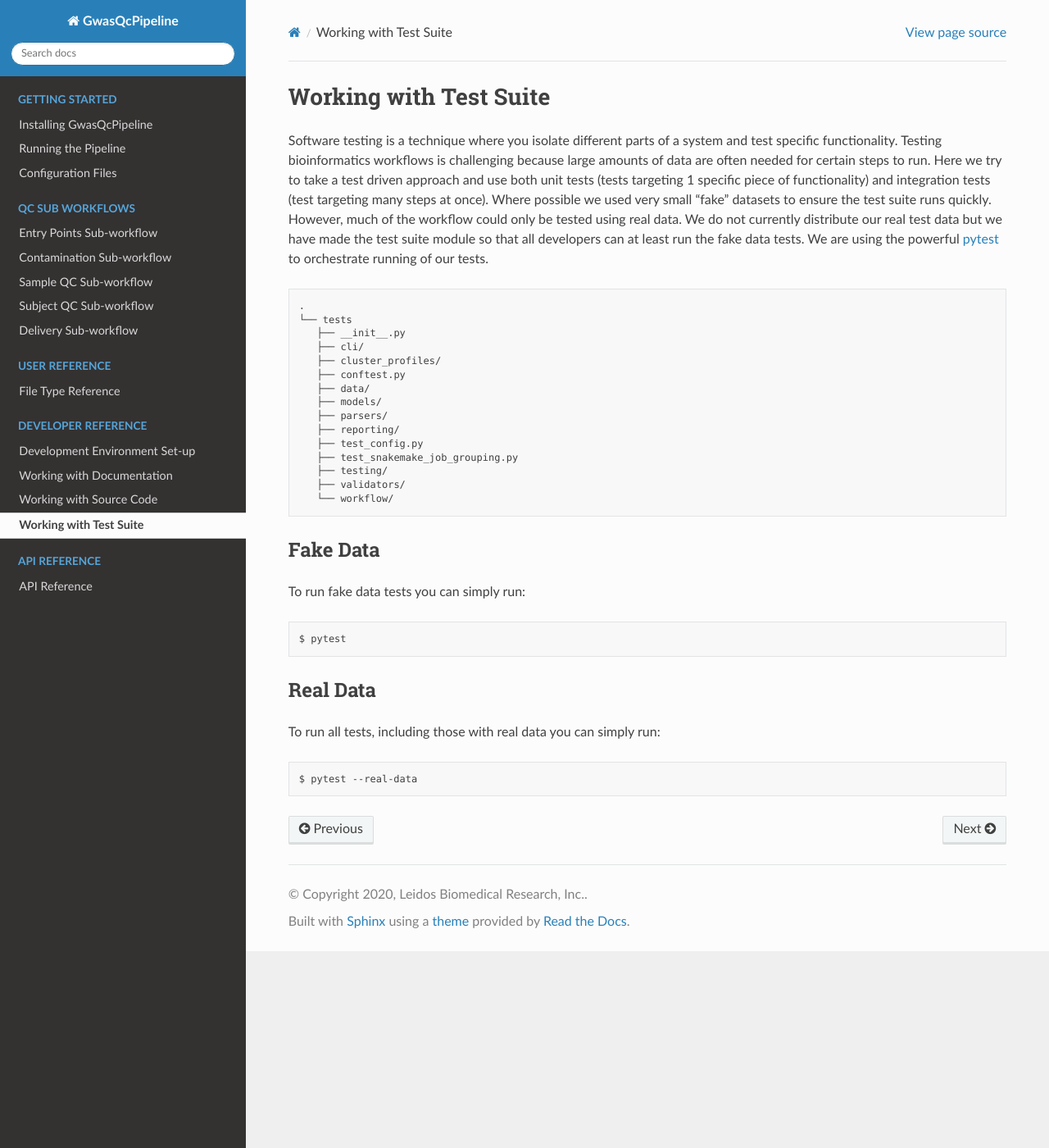
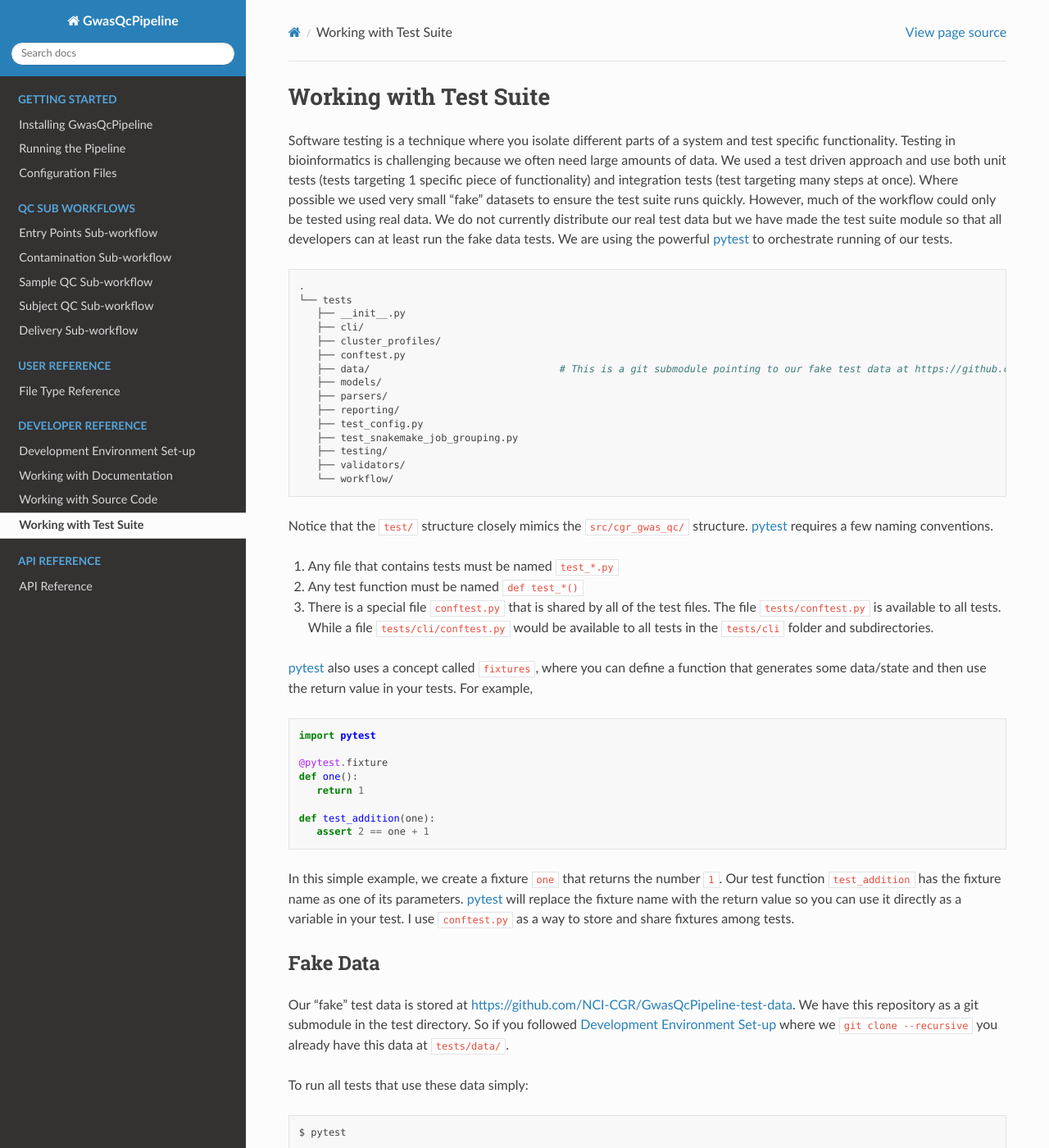
Before and after one commit to NCI-CGR/GwasQcPipeline, a Sphinx documentation site: the page built from docs/dev_docs/testing.rst, in a window 1280 px wide and 1400 px high. Shown: the whole window at 82% size. Built offline with Sphinx 7.4.7 and the Read the Docs theme 2.0.0, drawn with Linux system fonts in a browser that asks for light colours; some of the changed text lies outside the part shown.

Commit message:
docs: add testing docs

```diff
--- a/docs/dev_docs/source_code.rst
+++ b/docs/dev_docs/source_code.rst
@@ -142,7 +142,7 @@ I also tried to follow the key programming principle, only do something once!
    There are a few exceptions to all 3rd party tools are in a module.
 
    - I had to embed a PLINK command in ``workflow/scripts/plink_merge.py``.
-   - I had to embed verifyidintensity in ``workflow/scripts/verifyidintensity.py`
+   - I had to embed verifyidintensity in ``workflow/scripts/verifyidintensity.py``
    - I never created a King module, so all that code is in ``workflow/sub_workflows/sample_qc.smk``
 
 Almost all custom code are in ``cgr_gwas_qc.workflow.scripts``.
--- a/docs/dev_docs/testing.rst
+++ b/docs/dev_docs/testing.rst
@@ -1,10 +1,9 @@
-
 Working with Test Suite
 =======================
 
 Software testing is a technique where you isolate different parts of a system and test specific functionality.
-Testing bioinformatics workflows is challenging because large amounts of data are often needed for certain steps to run.
-Here we try to take a test driven approach and use both unit tests (tests targeting 1 specific piece of functionality) and integration tests (test targeting many steps at once).
+Testing in bioinformatics is challenging because we often need large amounts of data.
+We used a test driven approach and use both unit tests (tests targeting 1 specific piece of functionality) and integration tests (test targeting many steps at once).
 Where possible we used very small "fake" datasets to ensure the test suite runs quickly.
 However, much of the workflow could only be tested using real data.
 We do not currently distribute our real test data but we have made the test suite module so that all developers can at least run the fake data tests.
@@ -18,7 +17,7 @@ We are using the powerful pytest_ to orchestrate running of our tests.
       ├── cli/
       ├── cluster_profiles/
       ├── conftest.py
-      ├── data/
+      ├── data/                                # This is a git submodule pointing to our fake test data at https://github.com/NCI-CGR/GwasQcPipeline-test-data
       ├── models/
       ├── parsers/
       ├── reporting/
@@ -28,17 +27,87 @@ We are using the powerful pytest_ to orchestrate running of our tests.
       ├── validators/
       └── workflow/
 
+Notice that the ``test/`` structure closely mimics the ``src/cgr_gwas_qc/`` structure.
+pytest_ requires a few naming conventions.
+
+1. Any file that contains tests must be named ``test_*.py``
+2. Any test function must be named ``def test_*()``
+3. There is a special file ``conftest.py`` that is shared by all of the test files.
+   The file ``tests/conftest.py`` is available to all tests.
+   While a file ``tests/cli/conftest.py`` would be available to all tests in the ``tests/cli`` folder and subdirectories.
+
+pytest_ also uses a concept called ``fixtures``, where you can define a function that generates some data/state and then use the return value in your tests.
+For example,
+
+.. code-block:: python
+
+   import pytest
+
+   @pytest.fixture
+   def one():
+      return 1
+
+   def test_addition(one):
+      assert 2 == one + 1
+
+
+In this simple example, we create a fixture ``one`` that returns the number ``1``.
+Our test function ``test_addition`` has the fixture name as one of its parameters.
+pytest_ will replace the fixture name with the return value so you can use it directly as a variable in your test.
+I use ``conftest.py`` as a way to store and share fixtures among tests.
+
 
 Fake Data
 ---------
 
-To run fake data tests you can simply run::
+Our "fake" test data is stored at https://github.com/NCI-CGR/GwasQcPipeline-test-data.
+We have this repository as a git submodule in the test directory.
+So if you followed :ref:`dev-setup` where we ``git clone --recursive`` you already have this data at ``tests/data/``.
+
+To run all tests that use these data simply::
 
    $ pytest
+
+
+You will notice the use of ``FakeData()`` in our test cases.
+This is a helper class for providing the correct paths to our test data.
+See the ``cgr_gwas_qc.testing.data`` module for more information.
+
+.. autoclass:: cgr_gwas_qc.testing.data.FakeData
+
 
 Real Data
 ---------
 
-To run all tests, including those with real data you can simply run::
+We also have small set real data stored on CGEMs/CCAD at ``/DCEG/CGF/Bioinformatics/Production/data/cgr_gwas_qc``.
+We do not distribute this data publicly but CGR users can sync this data to other NIH computers/servers using:
+
+.. code-block::
+
+   from cgr_gwas_qc.testing.data import RealData
+
+   RealData(sync=True)
+
+This will rsync the real data to ``<path to cloned version of repository>/.cache/cgr_gwas_qc/test_data``.
+If down the road CGR shares this data with other users then they can save the data on their own internal server.
+Then users would need to set the environmental variables ``TEST_DATA_USER``, ``TEST_DATA_SERVER``, and ``TEST_DATA_PATH`` to replicate the rsync capabilities.
+
+To run all tests, including those with real data, simply::
 
    $ pytest --real-data
+
+.. note::
+   You will see the use of ``@pytest.mark.real_data`` as a decorator on test functions.
+   For example,
+
+   .. code-block:: python
+
+      import pytest
+
+      @pytest.mark.real_data
+      def test_addition():
+         pass
+
+   This tells pytest_ that this test uses real data and should be skipped unless the ``--real-data`` flag is given.
+
+.. autoclass:: cgr_gwas_qc.testing.data.RealData
```
